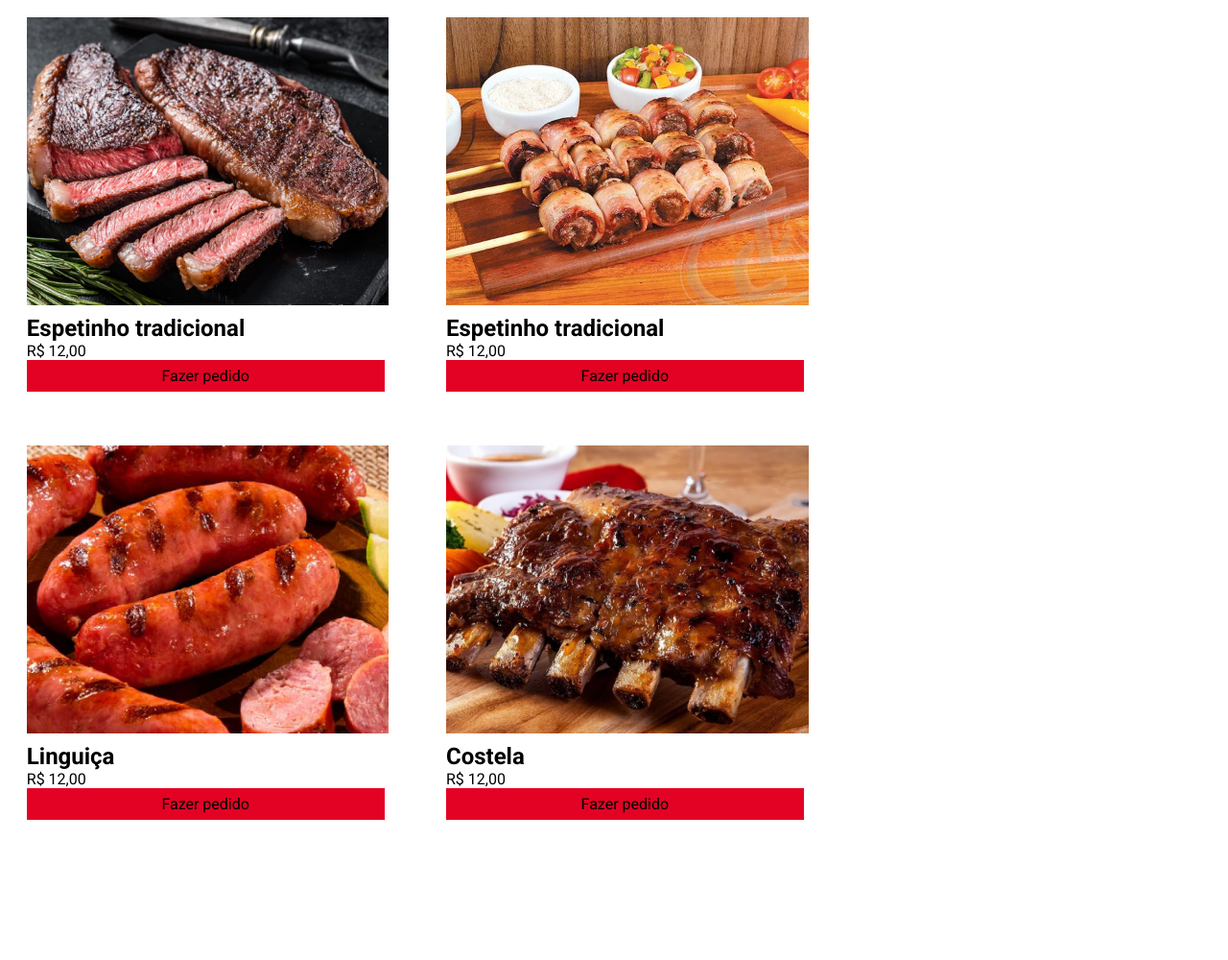
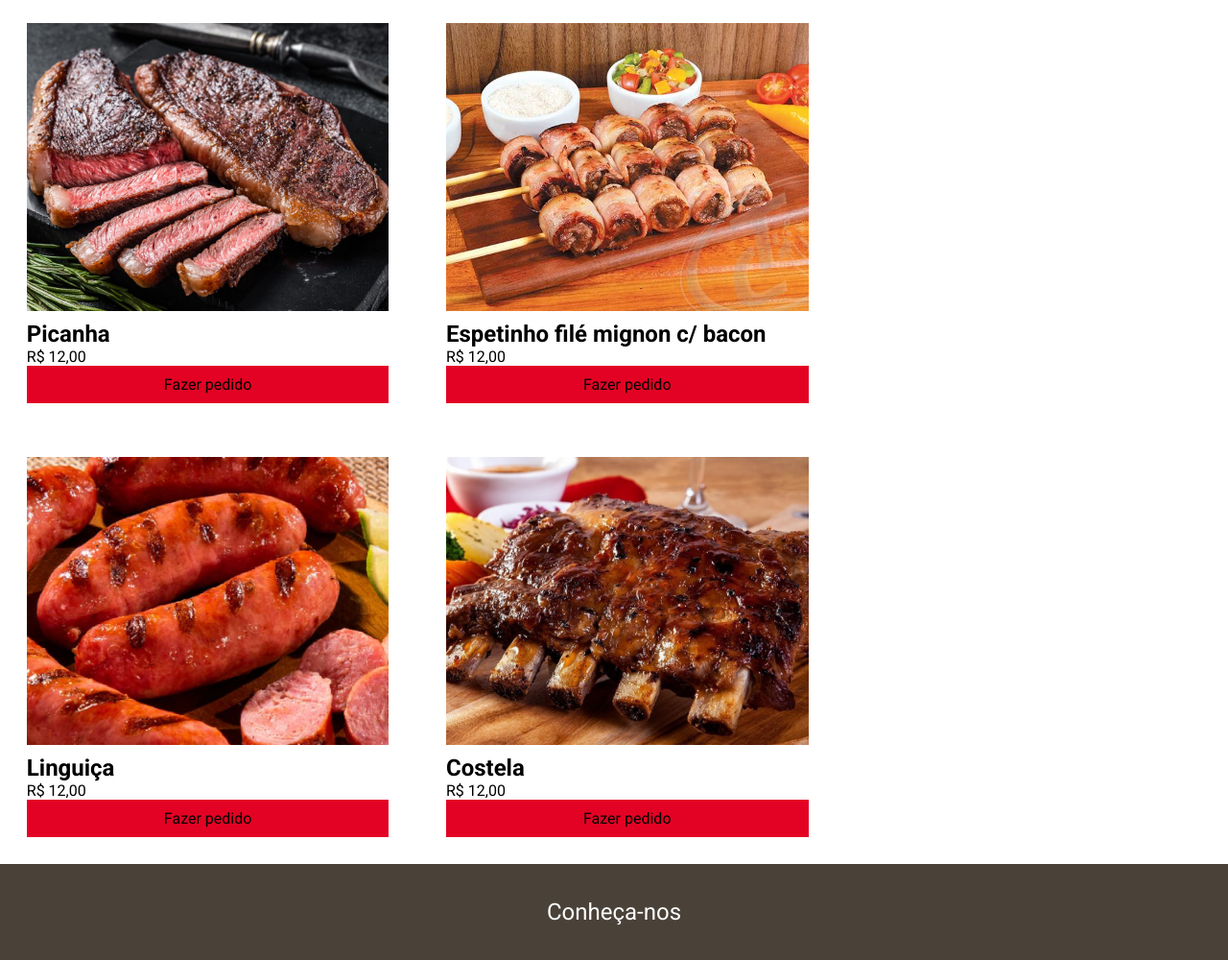
Before and after one commit to Thiago3101/Projeto-Barbecue, a plain HTML site: page Principal.html in a window 1280 px wide. Shown: the part 505-1505 px from the top of the page at 96% size. Before the commit the page ends 1387 px from the top, so only its background shows below. Drawn offline with Linux system fonts and the light colour scheme.

Commit message:
melhorias

```diff
--- a/Principal.html
+++ b/Principal.html
@@ -23,21 +23,21 @@
 
             <div class="card">
                 <div class="produto-imagem" id="img-2"></div>
-                <h2>Espetinho tradicional</h2>
+                <h2>Espetinho de frango</h2>
                 <p>R$ 12,00</p>
                 <a href="#" class="btn">Fazer pedido</a>
             </div>
 
             <div class="card">
                 <div class="produto-imagem" id="img-3"></div>
-                <h2>Espetinho tradicional</h2>
+                <h2>Picanha</h2>
                 <p>R$ 12,00</p>
                 <a href="#" class="btn">Fazer pedido</a>
             </div>
 
             <div class="card">
                 <div class="produto-imagem" id="img-4"></div>
-                <h2>Espetinho tradicional</h2>
+                <h2>Espetinho filé mignon c/ bacon</h2>
                 <p>R$ 12,00</p>
                 <a href="#" class="btn">Fazer pedido</a>
             </div>
@@ -56,6 +56,10 @@
                 <a href="#" class="btn">Fazer pedido</a>
             </div>
         </section>
+
+        <div class="rodape">
+            <a href="#">Conheça-nos</a>
+        </div>
     </main>
 </body>
 </html>
--- a/css/principal.css
+++ b/css/principal.css
@@ -55,10 +55,10 @@
 }
 
 #img-1{
-    background-image: url('/img/costela.jpg');
+    background-image: url('/img/espetinhoTradicional.jpeg');
 }
 #img-2{
-    background-image: url('/img/costela.jpg');
+    background-image: url('/img/espetinhoFrango.jpeg');
 }
 #img-3{
     background-image: url('/img/picanha.jpg');
@@ -75,10 +75,25 @@
 
 .btn{
     display: block;
-    padding: 7px;
     text-align: center;
     text-decoration: none;
     background-color: #E30224;
     color: black;
-    width: 95%;
+    width: 100%;
+    padding: 10px 0;
 }
+
+.rodape{
+    width: 100%;
+    height: 100px;
+    background-color: #4A4239;
+    display: flex;
+    justify-content: center;
+    align-items: center;
+}
+.rodape a{
+    text-decoration: none;
+    color: white;
+    font-size: x-large;
+    text-align: center;
+}
```
Also changed, not shown: icon/seta-esquerda.png (added), img/churrasco-background.jpg (added), img/espetinhoFrango.jpeg (added), img/espetinhoTradicional.jpeg (added).
